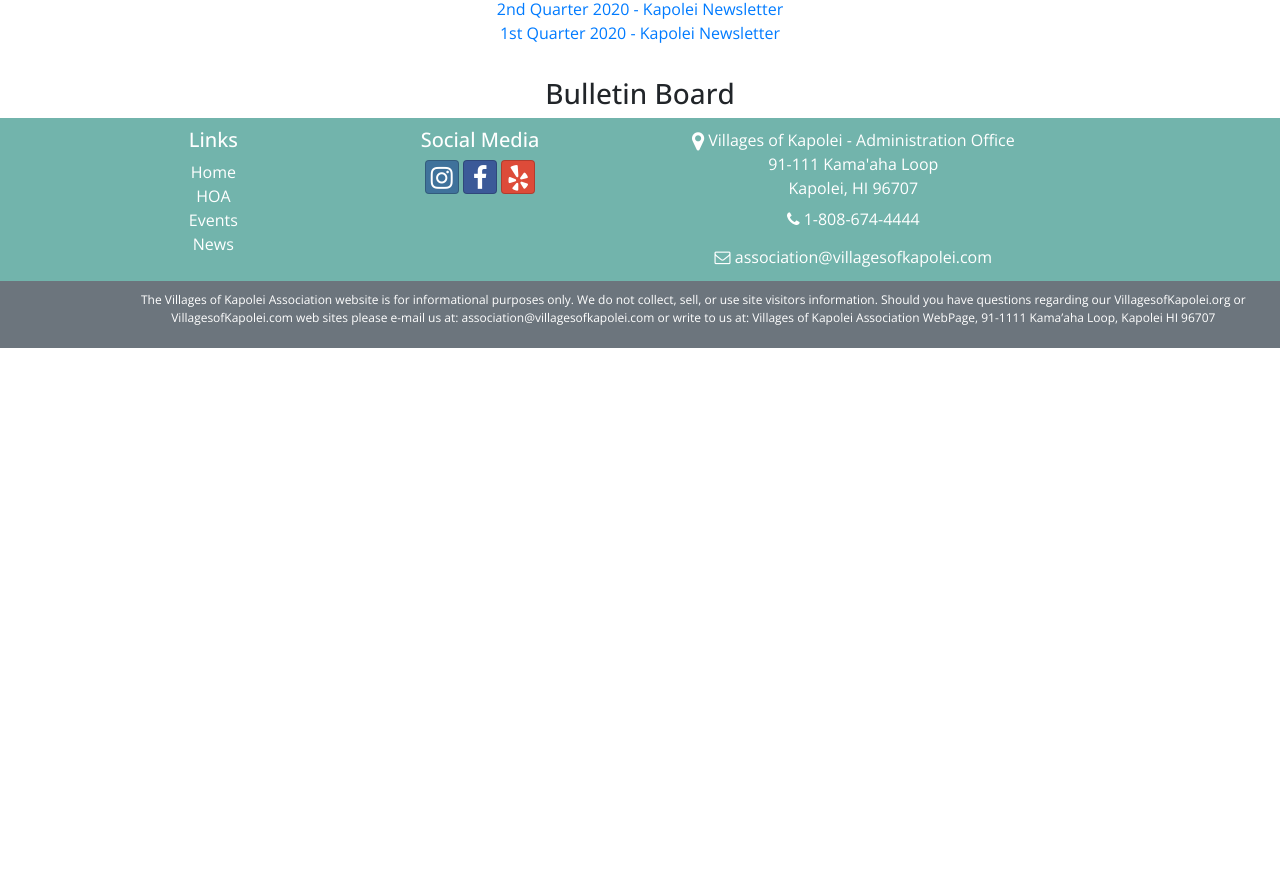
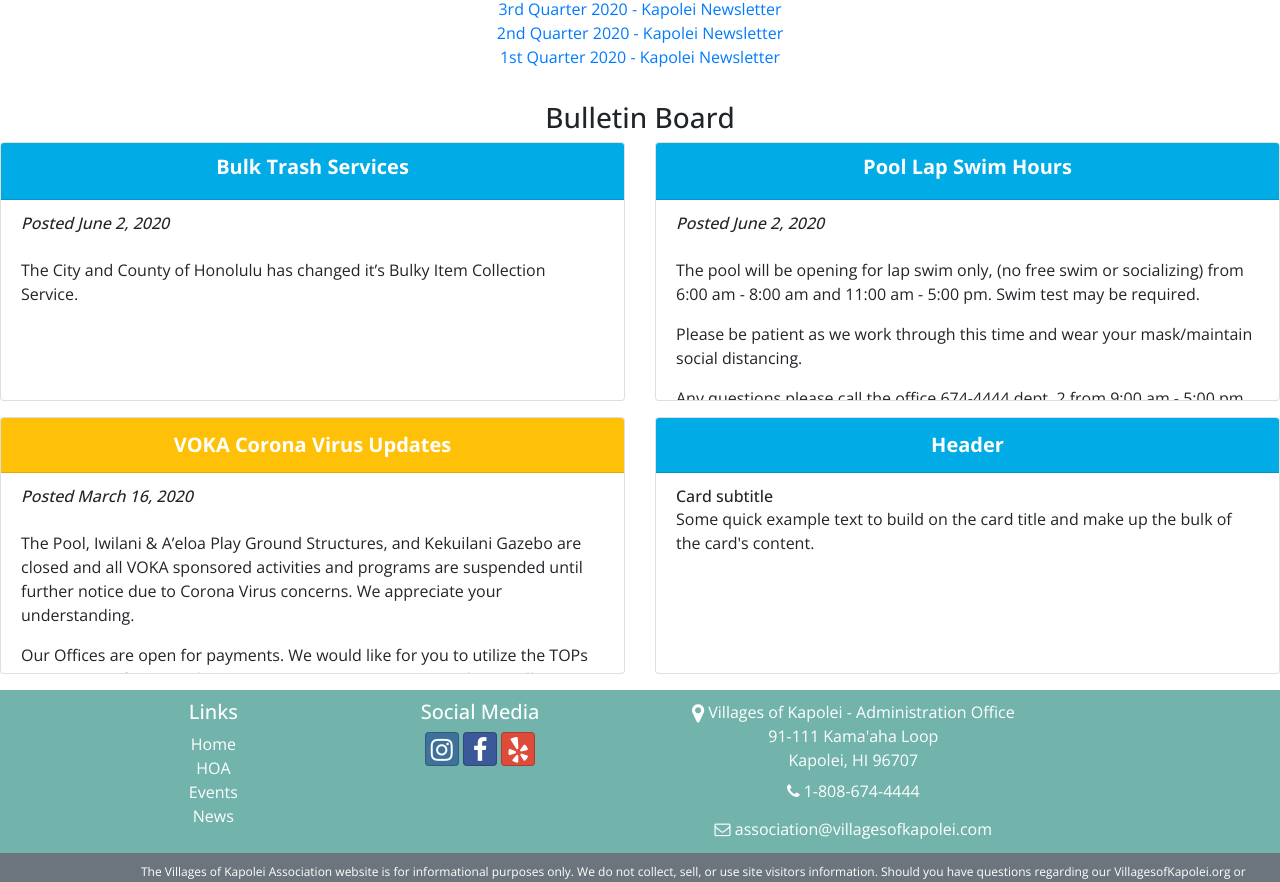
Before and after one commit to esantiago808-github/react-voka, a React (Create React App) app: page /news in a window 1280 px wide. Shown: the part 472-1354 px from the top of the page. Before the commit the page ends 820 px from the top, so only its background shows below. Built offline with nearby package versions, Linux system fonts and the light colour scheme.

Commit message:
Bulletin 1.0

```diff
--- a/src/App.css
+++ b/src/App.css
@@ -121,8 +121,16 @@ h1, h2, h3, h4, h5 {
 
 .card-body {
   height: 200px;
+  text-align: left;
   overflow-y: auto;
   overflow-x: auto;
+}
+
+.card-header {
+  background-color: #00abe6;
+  font-weight: bold;
+  font-size: 20px;
+  color: white;
 }
 
 .carouselCaption {
--- /dev/null
+++ b/src/components/BulletinCardsComponent.js
@@ -0,0 +1,73 @@
+import React, { Component } from 'react';
+import { Card, CardHeader, CardText, CardBody, CardSubtitle, Row, Col } from 'reactstrap';
+
+class Bulletin extends Component {
+  render() {
+    return (
+      <div>
+        <Row >
+          <Col className="sm-6 pb-3">
+            <Card>
+            <CardHeader className="card-header text-white"><h5><strong>Bulk Trash Services</strong></h5></CardHeader>
+              <CardBody className="card-body">
+                <CardSubtitle><em>Posted June 2, 2020</em></CardSubtitle>
+                <br />
+                <CardText>The City and County of Honolulu has changed it’s Bulky Item Collection Service. </CardText>
+                </CardBody>
+              </Card>
+          </Col>
+          <Col className="pb-3">
+            <Card>
+            <CardHeader className="card-header"><h5><strong>Pool Lap Swim Hours</strong></h5></CardHeader>
+              <CardBody className="card-body">
+                <CardSubtitle><em>Posted June 2, 2020</em></CardSubtitle>
+                <br />
+                <CardText>
+                  <p>The pool will be opening for lap swim only, (no free swim or socializing) from 6:00 am - 8:00 am and 11:00 am - 5:00 pm. Swim test may be required.
+                  </p>
+                  <p>Please be patient as we work through this time and wear your mask/maintain social distancing. </p>
+                  <p>
+                  Any questions please call the office 674-4444 dept. 2 from 9:00 am - 5:00 pm, Monday through Friday.
+                  </p>
+                </CardText>
+                </CardBody>
+              </Card>
+          </Col>
+        </Row>
+        <Row >
+          <Col className="pb-3">
+            <Card>
+              <CardHeader className="card-header bg-warning">VOKA Corona Virus Updates</CardHeader>
+              <CardBody>
+                <CardSubtitle><em>Posted March 16, 2020</em></CardSubtitle>
+                <br />
+                <CardText>
+                  <p>The Pool, Iwilani & A’eloa Play Ground Structures, and Kekuilani Gazebo are closed and all VOKA sponsored activities and programs are suspended until further notice due to Corona Virus concerns. We appreciate your understanding.</p>
+
+                  <p>Our Offices are open for payments. We would like for you to utilize the TOPs One system. If you need assistance to set up your account please call our office and we will be happy to update your email and send you a link. Please call us at 808.674.4444</p>
+
+                  <p>The Recreation Office is open currently as well to answer questions for Hall Rentals.</p>
+                </CardText>
+              </CardBody>
+            </Card>
+          </Col>
+          <Col className="pb-3">
+            <Card>
+              <CardHeader>Header</CardHeader>
+              <CardBody>
+                <CardSubtitle>Card subtitle</CardSubtitle>
+                <CardText>Some quick example text to build on the card title and make up the bulk of the card's content.</CardText>
+                </CardBody>
+              </Card>
+          </Col>
+        </Row>
+      </div>
+    );
+  };
+}
+
+
+
+
+
+  export default Bulletin;
--- a/src/components/NewsPageComponent.js
+++ b/src/components/NewsPageComponent.js
@@ -1,6 +1,7 @@
 import React from 'react';
 import { Breadcrumb, BreadcrumbItem } from 'reactstrap';
 import { Link } from 'react-router-dom';
+import Bulletin from './BulletinCardsComponent';
 
 
 function News(props) {
@@ -21,6 +22,7 @@ function News(props) {
                     <div class="col-md-8 mx-auto">
                         <h2 class="text-center"> Villages of Kapolei Association News</h2>
                         <ul className="list-unstyled">
+                            <li> <a href="https://villagesofkapolei.org/wp-content/uploads/2020/07/3rd-QTR-Kapolei-Newsletter-20.pdf" target="_blank">3rd Quarter 2020 - Kapolei Newsletter</a></li>
                             <li> <a href="https://villagesofkapolei.org/wp-content/uploads/2020/04/2nd-Qtr-Kapolei20-web.pdf" target="_blank">2nd Quarter 2020 - Kapolei Newsletter</a></li>
                             <li> <a href="https://villagesofkapolei.org/wp-content/uploads/2019/12/1st-Qtr-Kapolei20.web-002.pdf" target="_blank">1st Quarter 2020 - Kapolei Newsletter</a></li>
                         </ul>
@@ -28,6 +30,7 @@ function News(props) {
                 </div>
             </div>
             <h3>Bulletin Board</h3>
+            <Bulletin />
 
         </React.Fragment>
     );
```
